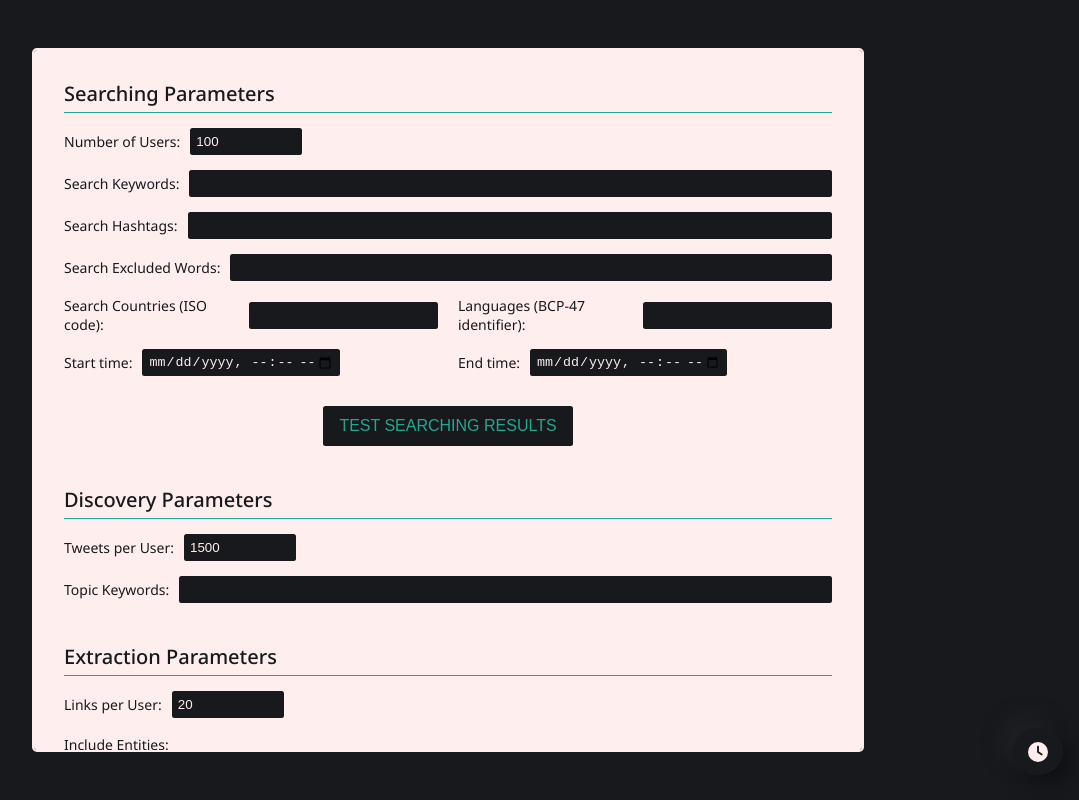
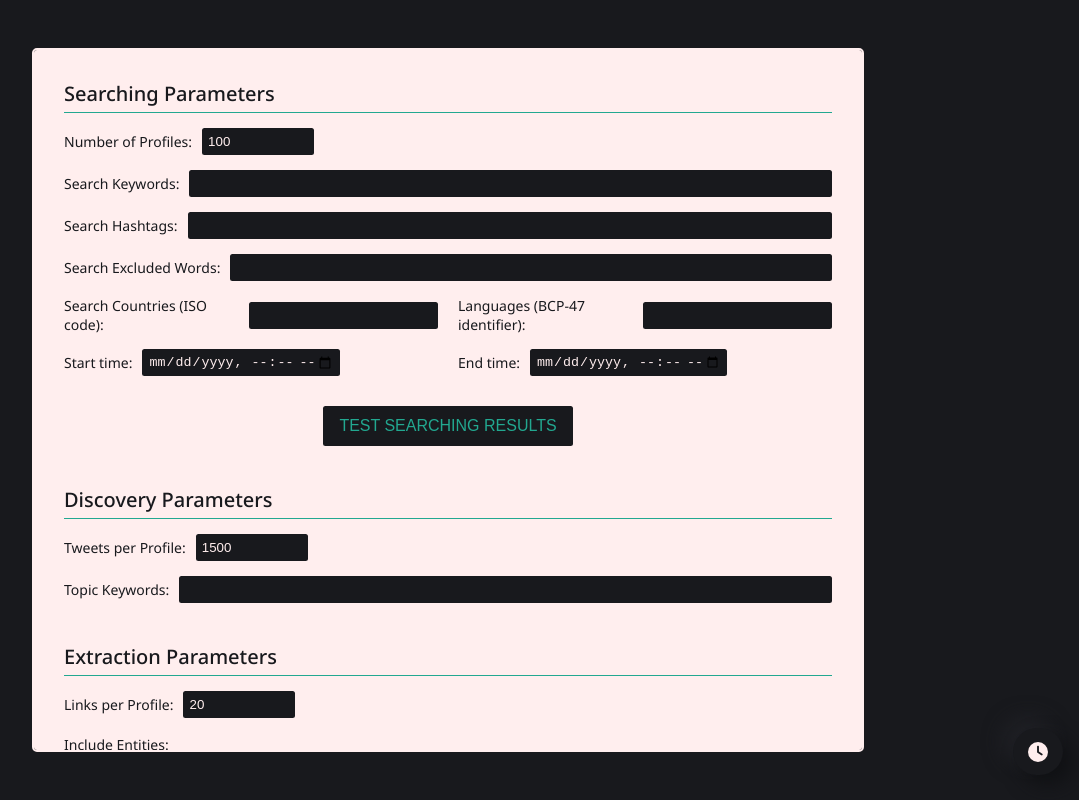
Before and after one commit to TitoGrine/Thesis_Project_Interface, a React (Create React App) app: page / in a window 1280 px wide. Shown: the whole page, without its empty margins (192-1271 px from the left). Built offline with nearby package versions, Linux system fonts and the light colour scheme.

Commit message:
Minor refactor.

```diff
--- a/package.json
+++ b/package.json
@@ -24,6 +24,7 @@
     "react-router-dom": "^6.3.0",
     "react-scripts": "^5.0.1",
     "react-select": "^5.3.2",
+    "sass": "^1.52.3",
     "stream-browserify": "^3.0.0",
     "typescript": "^4.6.4",
     "web-vitals": "^2.1.4",
--- a/src/components/SearchConfig.tsx
+++ b/src/components/SearchConfig.tsx
@@ -64,7 +64,7 @@ function SearchConfig({ id, searching, discovery, extraction, close }: props) {
 
 	const getSearchingPanel = () => {
 		const {
-			users,
+			profiles,
 			keywords,
 			hashtags,
 			exclude,
@@ -77,7 +77,7 @@ function SearchConfig({ id, searching, discovery, extraction, close }: props) {
 		return (
 			<>
 				<p>
-					Number of users: <strong>{users}</strong>
+					Number of Profiles: <strong>{profiles}</strong>
 				</p>
 				<p>
 					Keywords: <strong>{keywords.join(", ")}</strong>
@@ -108,7 +108,7 @@ function SearchConfig({ id, searching, discovery, extraction, close }: props) {
 	}
 
 	const getDiscoveryPanel = () => {
-		const { keywords, tweets_per_user } = discovery
+		const { keywords, tweets_per_profile } = discovery
 
 		return (
 			<>
@@ -116,14 +116,14 @@ function SearchConfig({ id, searching, discovery, extraction, close }: props) {
 					Keywords: <strong>{keywords.join(", ")}</strong>
 				</p>
 				<p>
-					Tweets per User: <strong>{tweets_per_user}</strong>
+					Tweets per Profile: <strong>{tweets_per_profile}</strong>
 				</p>
 			</>
 		)
 	}
 
 	const getExtractionPanel = () => {
-		const { links_per_user, entities } = extraction
+		const { links_per_profile, entities } = extraction
 
 		const entityKeys = Object.keys(entities) as (keyof Entities)[]
 		const selectedEntities = entityKeys
@@ -133,7 +133,7 @@ function SearchConfig({ id, searching, discovery, extraction, close }: props) {
 		return (
 			<>
 				<p>
-					Links per User: <strong>{links_per_user}</strong>
+					Links per Profile: <strong>{links_per_profile}</strong>
 				</p>
 				<p>
 					Selected Entities: <strong>{selectedEntities}</strong>
--- a/src/components/SearchForm.tsx
+++ b/src/components/SearchForm.tsx
@@ -33,16 +33,16 @@ function SearchForm() {
 
 	const initialValues = startConfig || {
 		searching: {
-			users: 100,
+			profiles: 100,
 			keywords: "",
 			hashtags: "",
 		},
 		discovery: {
 			keywords: "",
-			tweets_per_user: 1500,
+			tweets_per_profile: 1500,
 		},
 		extraction: {
-			links_per_user: 20,
+			links_per_profile: 20,
 			entities: {},
 		},
 	}
@@ -224,11 +224,11 @@ function SearchForm() {
 							<section>
 								<h2>Searching Parameters</h2>
 								<span>
-									<label htmlFor="searching.users">
-										Number of Users:
+									<label htmlFor="searching.profiles">
+										Number of Profiles:
 										<Field
-											id="searching.users"
-											name="searching.users"
+											id="searching.profiles"
+											name="searching.profiles"
 											type="number"
 											min={1}
 											max={10000}
@@ -337,11 +337,11 @@ function SearchForm() {
 							<section>
 								<h2>Discovery Parameters</h2>
 								<span>
-									<label htmlFor="discovery.tweets_per_user">
-										Tweets per User:
+									<label htmlFor="discovery.tweets_per_profile">
+										Tweets per Profile:
 										<Field
-											id="discovery.tweets_per_user"
-											name="discovery.tweets_per_user"
+											id="discovery.tweets_per_profile"
+											name="discovery.tweets_per_profile"
 											type="number"
 											min={1}
 											max={5000}
@@ -363,11 +363,11 @@ function SearchForm() {
 							<section>
 								<h2>Extraction Parameters</h2>
 								<span>
-									<label htmlFor="extraction.links_per_user">
-										Links per User:
+									<label htmlFor="extraction.links_per_profile">
+										Links per Profile:
 										<Field
-											id="extraction.links_per_user"
-											name="extraction.links_per_user"
+											id="extraction.links_per_profile"
+											name="extraction.links_per_profile"
 											type="number"
 											min={1}
 											max={10000}
--- a/src/types/FormConfig.ts
+++ b/src/types/FormConfig.ts
@@ -22,7 +22,7 @@ export class Entities {
 export type EntitiesArray = Array<keyof Entities>
 
 export type Searching = {
-	users: number
+	profiles: number
 	keywords: string
 	hashtags: string
 	exclude?: string
@@ -34,11 +34,11 @@ export type Searching = {
 
 export type Discovery = {
 	keywords: string
-	tweets_per_user: number
+	tweets_per_profile: number
 }
 
 export type Extraction = {
-	links_per_user: number
+	links_per_profile: number
 	entities: Entities
 }
 
--- a/src/types/LinkQuery.ts
+++ b/src/types/LinkQuery.ts
@@ -1,5 +1,5 @@
 export type LinkQueryFields =
-	| "original_link"
+	| "internal_links"
 	| "name"
 	| "title"
 	| "description"
@@ -19,8 +19,8 @@ export type LinkQueryRequest = {
 
 export const fieldOptions = [
 	{
-		label: "Original Link",
-		value: "original_link",
+		label: "Internal Links",
+		value: "internal_links",
 	},
 	{
 		label: "Name",
--- a/src/types/ProfileQuery.ts
+++ b/src/types/ProfileQuery.ts
@@ -17,7 +17,7 @@ export type ProfileQueryRequest = {
 
 export const fieldOptions = [
 	{
-		label: "Username",
+		label: "Profilename",
 		value: "username",
 	},
 	{
--- a/src/types/SearchConfig.ts
+++ b/src/types/SearchConfig.ts
@@ -22,7 +22,7 @@ export class Entities {
 export type EntitiesArray = Array<keyof Entities>
 
 export type Searching = {
-	users: number
+	profiles: number
 	keywords: Array<string>
 	hashtags: Array<string>
 	exclude?: Array<string>
@@ -34,11 +34,11 @@ export type Searching = {
 
 export type Discovery = {
 	keywords: Array<string>
-	tweets_per_user: number
+	tweets_per_profile: number
 }
 
 export type Extraction = {
-	links_per_user: number
+	links_per_profile: number
 	entities: Entities
 }
 
```
Also changed, not shown: 1 other file (tests, documents, lock files or other folders).
